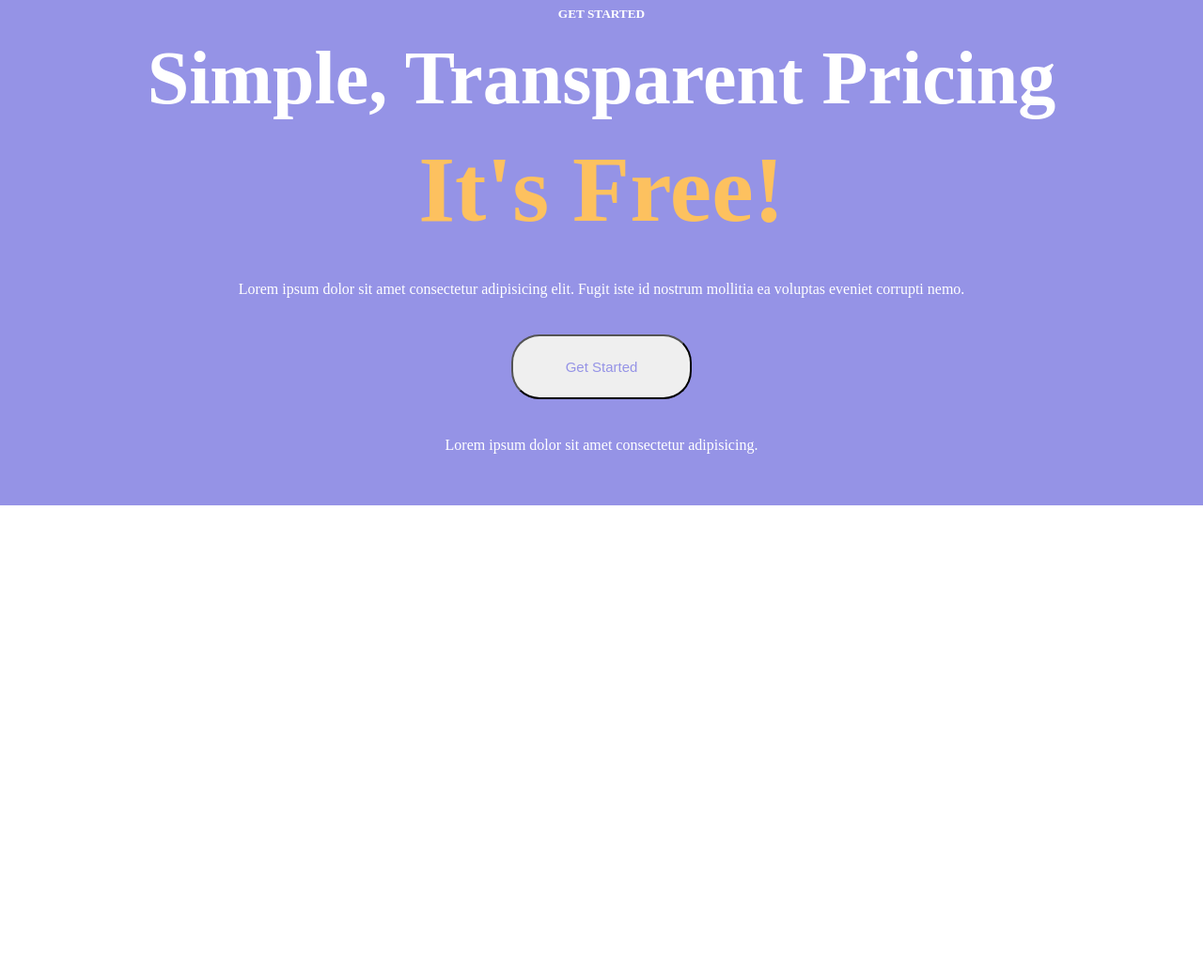
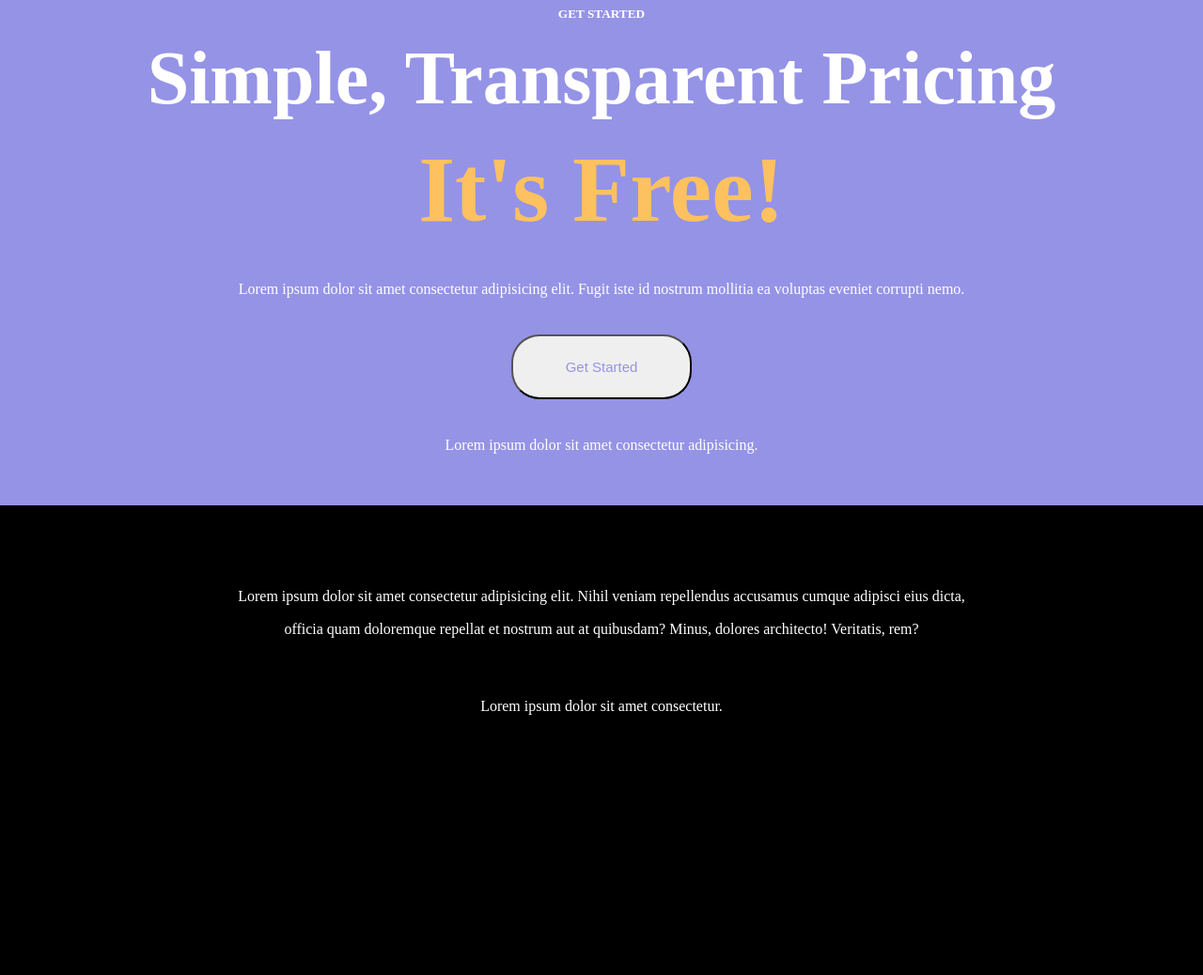
Before and after one commit to JordiMasci/htmlcss-responsive-layout, a plain HTML site: page index.html in a window 1280 px wide. Shown: the part 4199-5237 px from the top of the page at 94% size. Before the commit the page ends 4737 px from the top, so only its background shows below. Drawn offline with Linux system fonts and the light colour scheme.

Commit message:
feat: footer

```diff
--- a/css/style.css
+++ b/css/style.css
@@ -222,7 +222,26 @@ p {
     color: #9593e6;
 }
 
+
+/* FOOTER */
+
+#foot {
+    width: 100%;
+    min-height: 500px;
+    background-color: black;
+}
+
+
+#foot .container {
+    padding: 3rem 10rem;
+
+    color: white;
+    text-align: center;
+}
+
+
 /* RESPONSIVE */
+
 
 
 /* TEBLET */
--- a/index.html
+++ b/index.html
@@ -210,6 +210,7 @@
       <section id="free">
         <div class="container">
             <div class="col">
+
                 <h5>GET STARTED</h5>
                 <h2>Simple, Transparent Pricing</h2>
                 <h1>It's Free!</h1>
@@ -220,5 +221,13 @@
         </div>
       </section>
     </main>
+
+    <footer id="foot">
+        <div class="container">
+            <p>Lorem ipsum dolor sit amet consectetur adipisicing elit. Nihil veniam repellendus accusamus cumque adipisci eius dicta, officia quam doloremque repellat et nostrum aut at quibusdam? Minus, dolores architecto! Veritatis, rem?</p>
+            <p>Lorem ipsum dolor sit amet consectetur.</p>
+
+        </div>
+    </footer>
   </body>
 </html>
```
